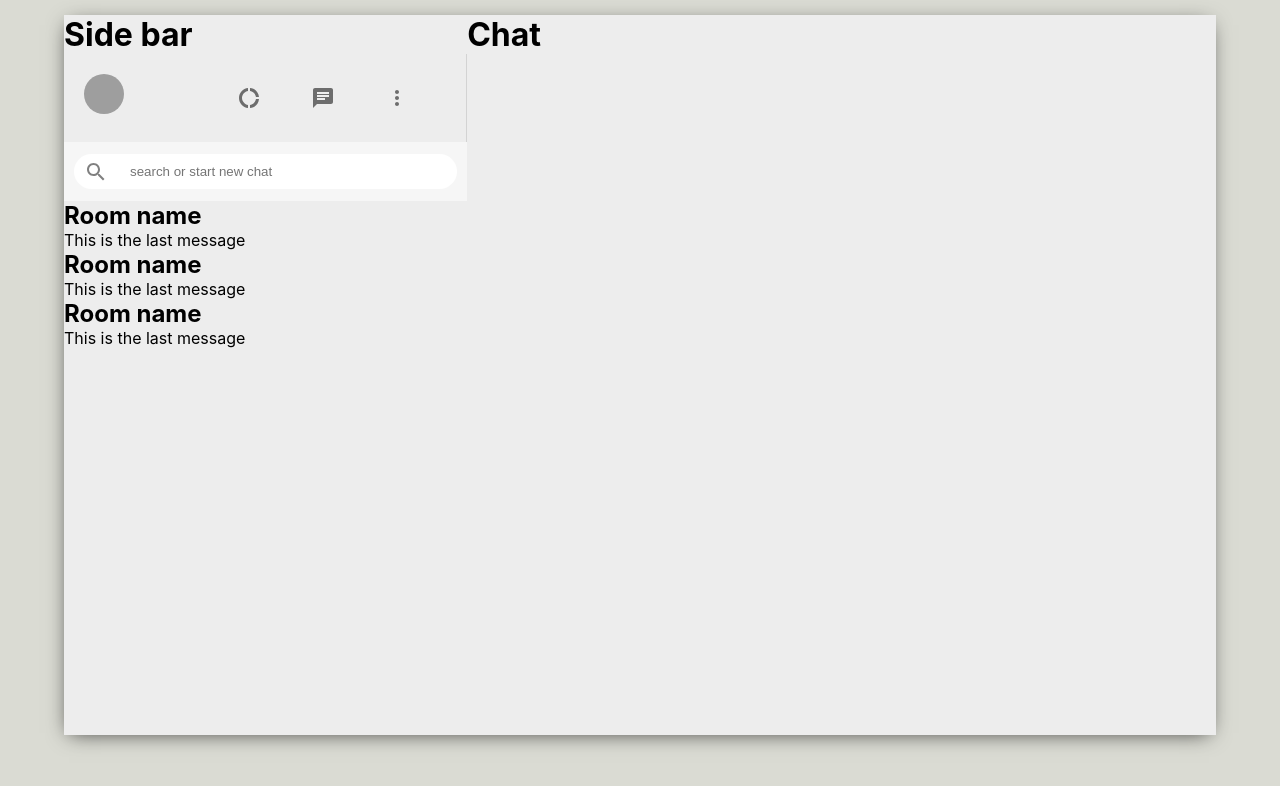
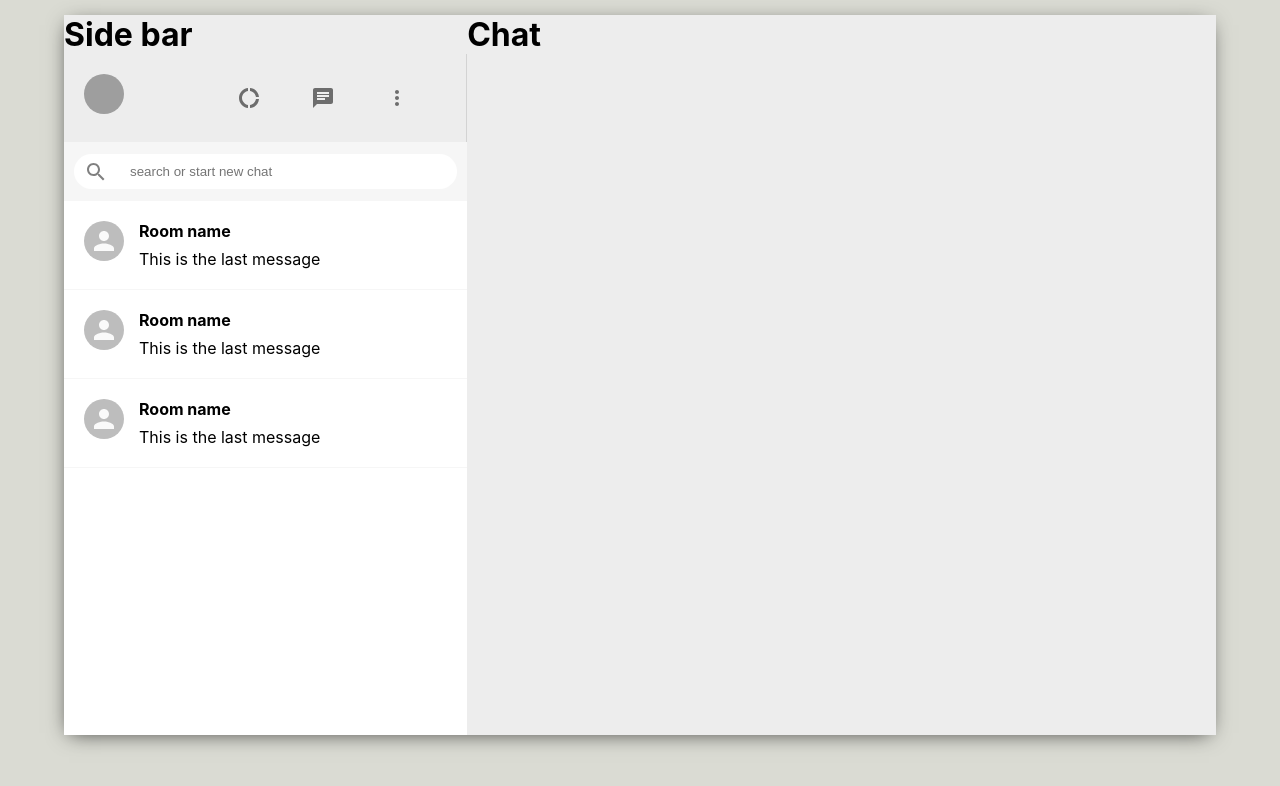
Before and after one commit to Elir-Mahad/whatmern, a React (Create React App) app: page / in a window 1280 px wide. Shown: the top 786 px of the page. Built offline with nearby package versions, Linux system fonts and the light colour scheme; grey boxes are pictures that could not be loaded.

Commit message:
styles for sidebar chat

```diff
--- a/src/Sidebar.css
+++ b/src/Sidebar.css
@@ -50,3 +50,9 @@
 	outline-width: 0;
 	margin-left: 10px;
 }
+
+.sidebar_chats {
+	flex: 1;
+	background-color: white;
+	overflow: scroll;
+}
--- a/src/SidebarChat.css
+++ b/src/SidebarChat.css
@@ -0,0 +1,19 @@
+.sidebarChat {
+	display: flex;
+	padding: 20px;
+	cursor: pointer;
+	border-bottom: 1px solid #f6f6f6;
+}
+
+.sidebarChat:hover {
+	background-color: #e6e6e6;
+}
+
+.sidebarChat_info h2 {
+	font-size: 16px;
+	margin-bottom: 8px;
+}
+
+.sidebarChat_info {
+	margin-left: 15px;
+}
--- a/src/SidebarChat.js
+++ b/src/SidebarChat.js
@@ -1,10 +1,12 @@
 import React from "react";
 import "./SidebarChat.css";
+
+import { Avatar } from "@material-ui/core";
 
 function SidebarChat() {
 	return (
 		<div className="sidebarChat">
-			{/* <Avatar /> */}
+			<Avatar />
 			<div className="sidebarChat_info">
 				<h2> Room name </h2>
 				<p> This is the last message </p>
```
